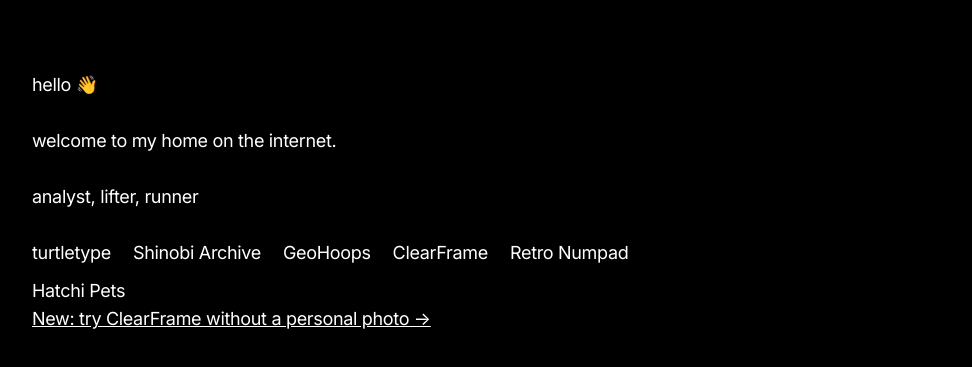
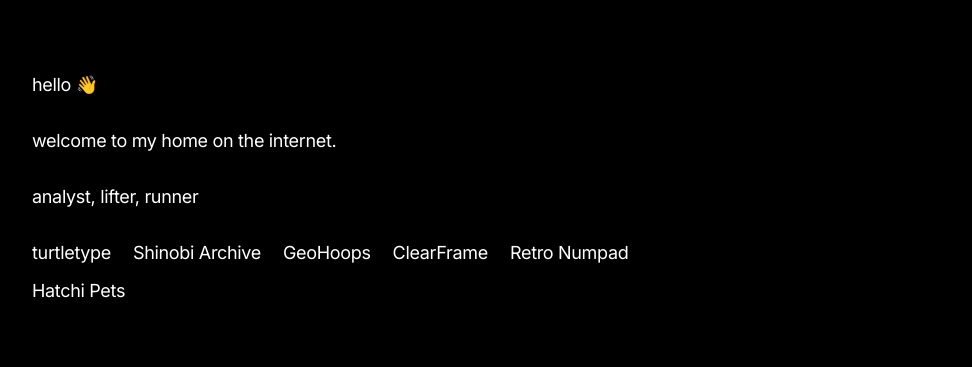
Before and after one commit to ryanmhopkins/ryanmhopkins.com, a plain HTML site: page index.html in a window 1280 px wide. Shown: the part 137-504 px from the top of the page, without its empty margins (148-1120 px from the left). Drawn offline with Linux system fonts and the light colour scheme.

Commit message:
Remove ClearFrame walkthrough promo link

```diff
--- a/index.html
+++ b/index.html
@@ -47,7 +47,6 @@
           <a href="https://apps.apple.com/us/app/bao-buddies/id6798769894" target="_blank" rel="noopener noreferrer">Hatchi Pets</a>
         </div>
 
-        <p><a href="/clearframe-walkthrough.html">New: try ClearFrame without a personal photo →</a></p>
       </div>
     </section>
   </main>
```
